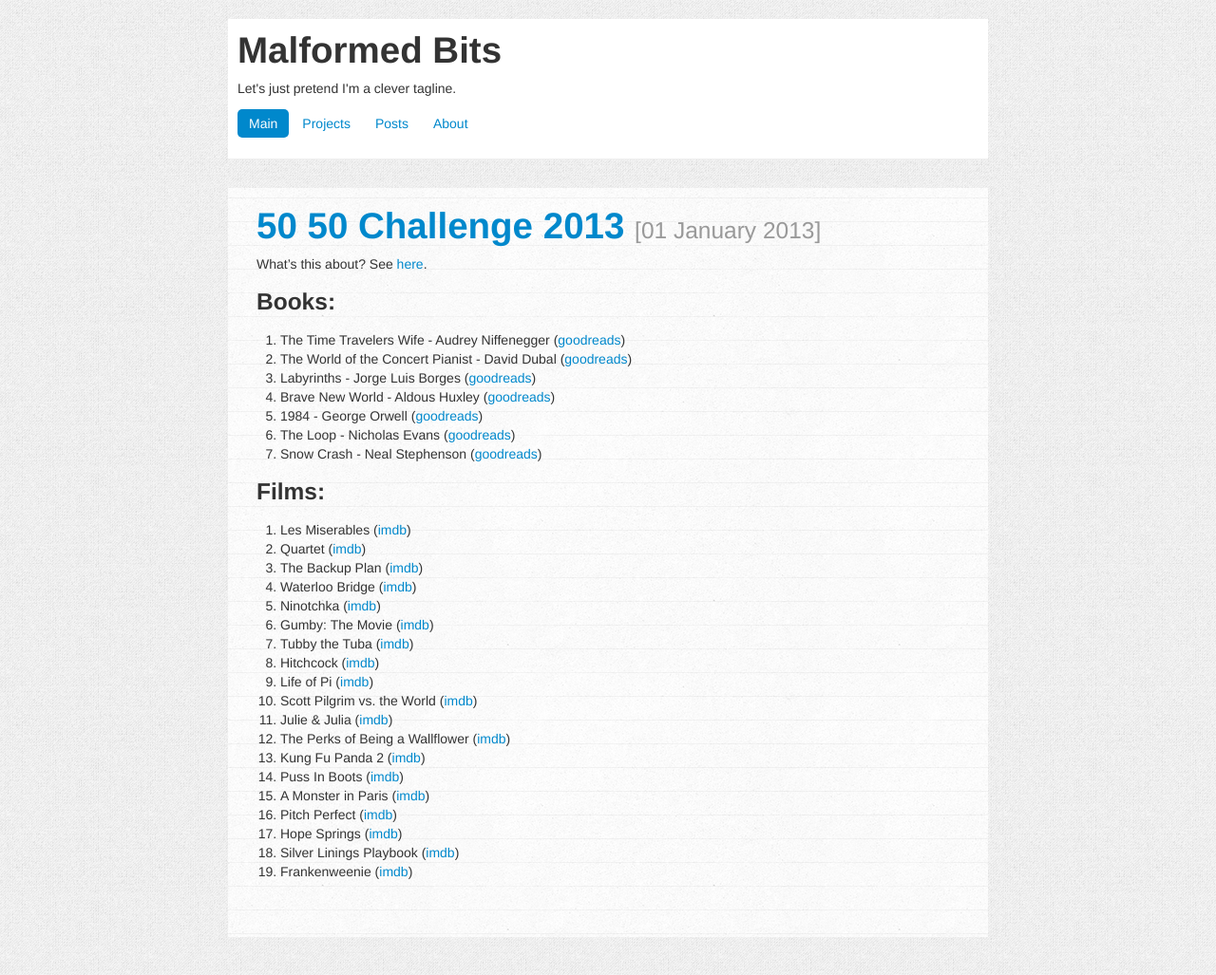
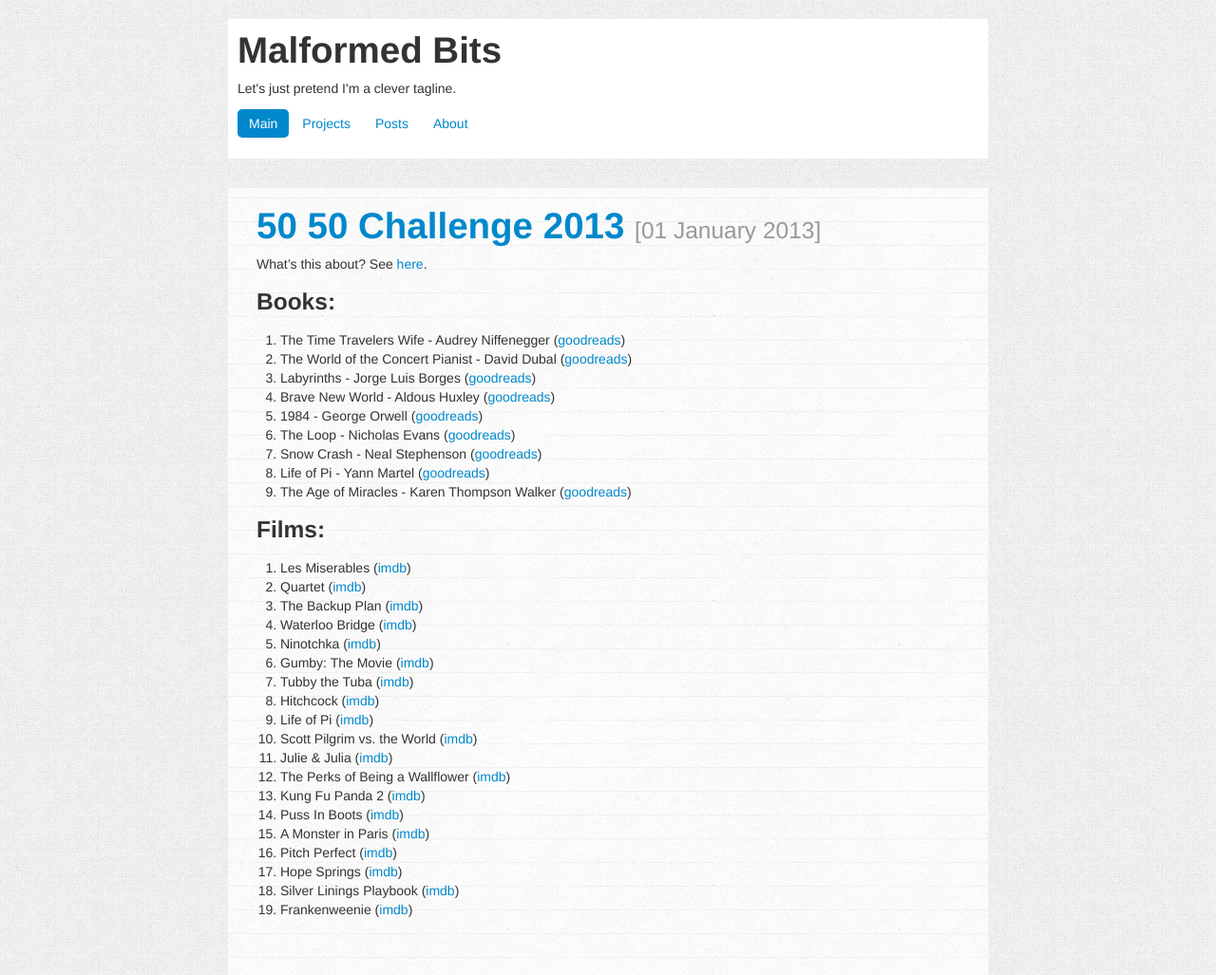
Before and after one commit to charlottepierce/charlottepierce.github.com, a Jekyll site: the page built from _posts/2013-01-01-50-50-Challenge-2013.markdown, in a window 1280 px wide. Shown: the whole page at 95% size. Built offline with Jekyll 4.4.1, drawn with Linux system fonts in a browser that asks for light colours.

Commit message:
Updated 50/50 challenge list.

```diff
--- a/_posts/2013-01-01-50-50-Challenge-2013.markdown
+++ b/_posts/2013-01-01-50-50-Challenge-2013.markdown
@@ -14,6 +14,8 @@ What's this about? See [here](http://www.fiftyfifty.me/introduction/).
 5. 1984 - George Orwell ([goodreads](http://www.goodreads.com/book/show/185900.Nineteen_Eighty_Four))
 6. The Loop - Nicholas Evans ([goodreads](http://www.goodreads.com/book/show/25422))
 7. Snow Crash - Neal Stephenson ([goodreads](http://www.goodreads.com/book/show/830.Snow_Crash))
+8. Life of Pi - Yann Martel ([goodreads](http://www.goodreads.com/book/show/9938135-life-of-pi))
+9. The Age of Miracles - Karen Thompson Walker ([goodreads](http://www.goodreads.com/book/show/17257801-the-age-of-miracles))
 
 ### Films: ###
 
```
